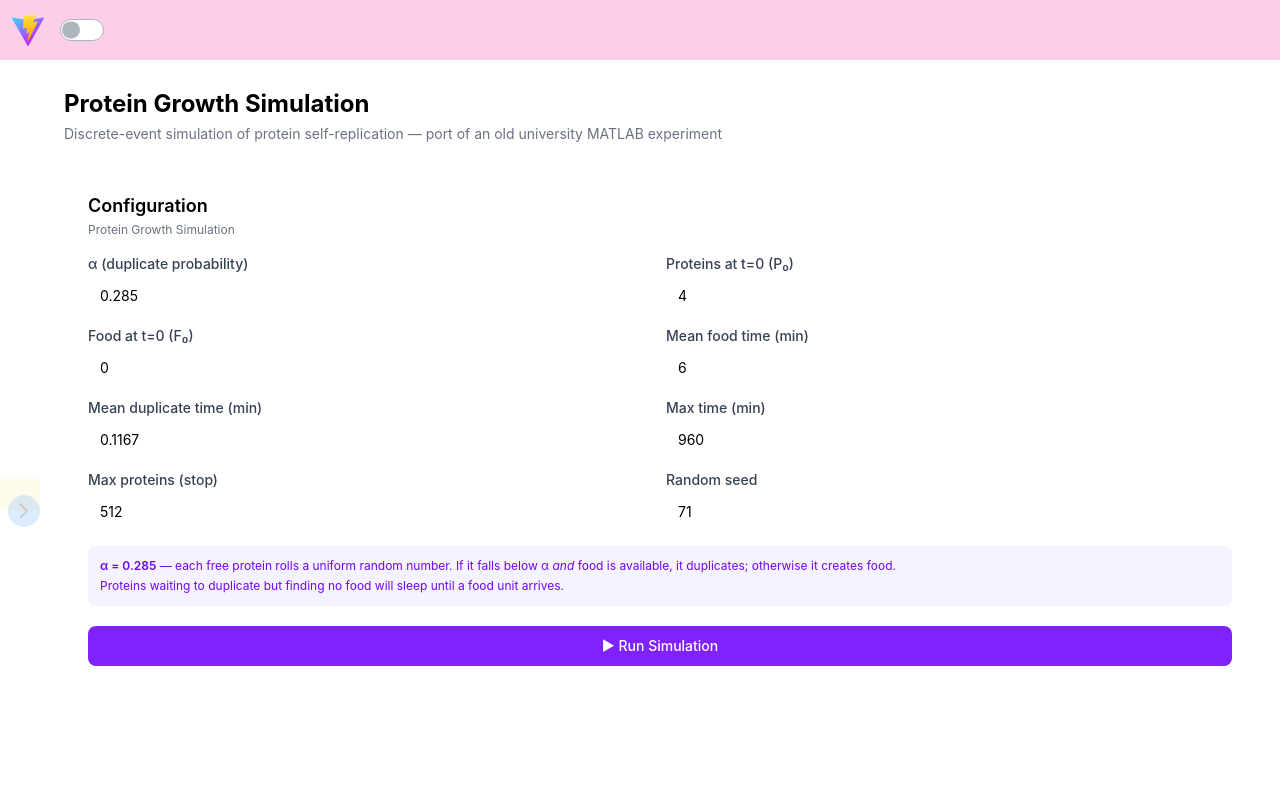
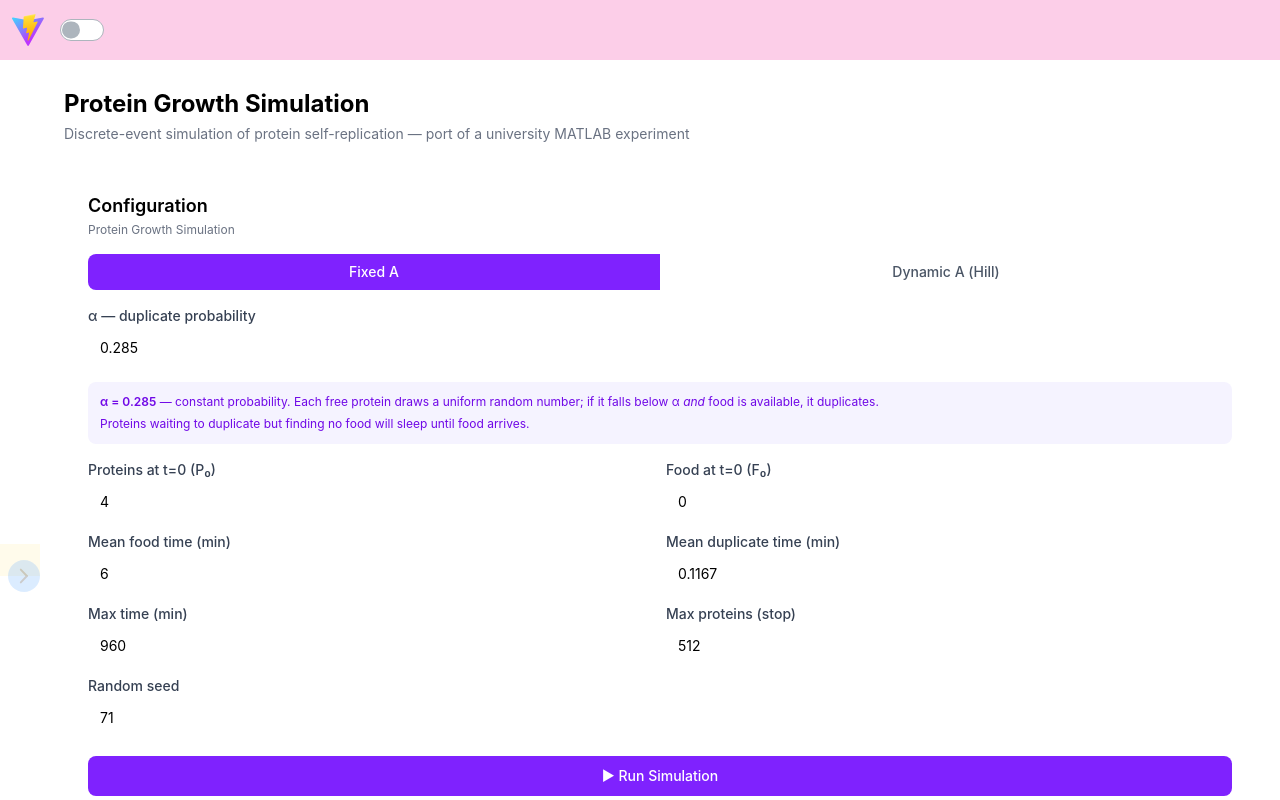
Before and after one commit to talkohavy/event-based-simulator, a React (Vite) app: page /base/proteins in a window 1280 px wide. Shown: the top 800 px of the page. Built offline with nearby package versions, Linux system fonts and the light colour scheme.

Commit message:
Protein Simulation Page: updated form

```diff
--- a/src/pages/Proteins/ProteinsPage.tsx
+++ b/src/pages/Proteins/ProteinsPage.tsx
@@ -2,6 +2,7 @@ import { useMemo, useState } from 'react';
 import { LineChart, type LineSeries } from '@talkohavy/charts';
 import { downsample } from '../Simulation/logic/utils/downsample';
 import { DEFAULT_PROTEINS_CONFIG, runProteinSimulation, type ProteinsConfig } from '../Simulation/presets/proteins';
+import type { AlphaMode } from '../Simulation/presets/proteins/types';
 import type { SimulationResults } from '@src/lib/simulation';
 
 const CARD = 'rounded-xl border border-gray-200 dark:border-gray-700 bg-white dark:bg-gray-900 p-6 shadow-sm';
@@ -41,6 +42,8 @@ function ConfigPanel({
     );
   }
 
+  const isDynamic = config.alphaMode === 'dynamic';
+
   return (
     <div className={`${CARD} flex flex-col gap-4`}>
       <div>
@@ -48,8 +51,56 @@ function ConfigPanel({
         <p className='text-xs text-gray-500 dark:text-gray-400 mt-0.5'>Protein Growth Simulation</p>
       </div>
 
+      {/* Alpha mode toggle */}
+      <div className='flex rounded-lg overflow-hidden border border-gray-300 dark:border-gray-600 text-sm font-medium'>
+        {(['fixed', 'dynamic'] as AlphaMode[]).map((mode) => (
+          <button
+            key={mode}
+            type='button'
+            onClick={() => onChange({ ...config, alphaMode: mode })}
+            className={`flex-1 py-2 transition-colors cursor-pointer capitalize ${
+              config.alphaMode === mode
+                ? 'bg-violet-600 text-white'
+                : 'bg-white dark:bg-gray-800 text-gray-600 dark:text-gray-300 hover:bg-gray-50 dark:hover:bg-gray-700'
+            }`}
+          >
+            {mode === 'fixed' ? 'Fixed α' : 'Dynamic α (Hill)'}
+          </button>
+        ))}
+      </div>
+
+      {/* Alpha fields */}
+      {!isDynamic ? (
+        <div>{field('α — duplicate probability', 'alpha', 0.01, 0)}</div>
+      ) : (
+        <div className='grid grid-cols-3 gap-3'>
+          {field('αSS (steady-state)', 'alphaSS', 0.01, 0)}
+          {field('h (Hill exponent)', 'hillH', 0.5, 0.5)}
+          {field('k (scaling factor)', 'hillK', 0.1, 0.1)}
+        </div>
+      )}
+
+      <div className='rounded-lg bg-violet-50 dark:bg-violet-950/30 border border-violet-200 dark:border-violet-800 p-3 text-xs text-violet-700 dark:text-violet-300 space-y-1'>
+        {isDynamic ? (
+          <>
+            <p className='font-semibold font-mono'>α = αSS / (1 + (P·k / F)^h)</p>
+            <p>
+              Alpha adapts at every decision — when food is scarce relative to proteins, α collapses toward 0,
+              shifting all effort into food production. When food is abundant, α rises toward αSS.
+            </p>
+          </>
+        ) : (
+          <p>
+            <span className='font-semibold'>α = {fmt(config.alpha, 3)}</span> — constant probability. Each free
+            protein draws a uniform random number; if it falls below α <em>and</em> food is available, it
+            duplicates.
+          </p>
+        )}
+        <p className='pt-0.5'>Proteins waiting to duplicate but finding no food will sleep until food arrives.</p>
+      </div>
+
+      {/* Common fields */}
       <div className='grid grid-cols-2 gap-3'>
-        {field('α (duplicate probability)', 'alpha', 0.01, 0)}
         {field('Proteins at t=0 (P₀)', 'proteinsStart', 1, 1)}
         {field('Food at t=0 (F₀)', 'foodStart', 1, 0)}
         {field('Mean food time (min)', 'meanFoodTime', 0.1, 0.01)}
@@ -57,14 +108,6 @@ function ConfigPanel({
         {field('Max time (min)', 'maxTime', 10, 1)}
         {field('Max proteins (stop)', 'maxProteins', 1, 2)}
         {field('Random seed', 'seed', 1, 0)}
-      </div>
-
-      <div className='rounded-lg bg-violet-50 dark:bg-violet-950/30 border border-violet-200 dark:border-violet-800 p-3 text-xs text-violet-700 dark:text-violet-300 space-y-1'>
-        <p>
-          <span className='font-semibold'>α = {fmt(config.alpha, 3)}</span> — each free protein rolls a uniform random
-          number. If it falls below α <em>and</em> food is available, it duplicates; otherwise it creates food.
-        </p>
-        <p>Proteins waiting to duplicate but finding no food will sleep until a food unit arrives.</p>
       </div>
 
       <button
@@ -82,15 +125,21 @@ function ConfigPanel({
 function SummaryPanel({ results, config }: { results: SimulationResults; config: ProteinsConfig }) {
   const { finalState, eventsProcessed, clock } = results;
 
+  const alphaRow =
+    config.alphaMode === 'dynamic'
+      ? { label: 'Final α (Hill)', value: fmt(finalState.currentAlpha, 4) }
+      : { label: 'α (fixed)', value: fmt(config.alpha, 4) };
+
   const rows = [
     { label: 'Final protein count (P)', value: String(finalState.proteins) },
     { label: 'Final food count (F)', value: String(finalState.food) },
     { label: 'Sleeping proteins at end', value: String(finalState.sleeping) },
+    alphaRow,
+    { label: 'Doublings from P₀', value: fmt(Math.log2(finalState.proteins / config.proteinsStart), 2) },
+    { label: 'Avg P (time-weighted)', value: fmt(results.timeWeightedAverages.proteins ?? 0, 3) },
+    { label: 'Avg F (time-weighted)', value: fmt(results.timeWeightedAverages.food ?? 0, 3) },
     { label: 'Events processed', value: String(eventsProcessed) },
     { label: 'Final clock (min)', value: fmt(clock, 3) },
-    { label: 'Doublings from P₀', value: fmt(Math.log2(finalState.proteins / config.proteinsStart), 2) },
-    { label: 'Avg F (time-weighted)', value: fmt(results.timeWeightedAverages.food ?? 0, 3) },
-    { label: 'Avg P (time-weighted)', value: fmt(results.timeWeightedAverages.proteins ?? 0, 3) },
   ];
 
   return (
@@ -138,35 +187,47 @@ export default function ProteinsPage() {
 
     const rawProteins = results.timedStats.proteins ?? [];
     const rawFood = results.timedStats.food ?? [];
+    const rawAlpha = results.timedStats.alpha ?? [];
 
-    const proteinSampled =
-      rawProteins.length > MAX_CHART_POINTS ? downsample(rawProteins, MAX_CHART_POINTS) : rawProteins;
-    const foodSampled = rawFood.length > MAX_CHART_POINTS ? downsample(rawFood, MAX_CHART_POINTS) : rawFood;
+    const sample = <T,>(arr: T[]) => (arr.length > MAX_CHART_POINTS ? downsample(arr, MAX_CHART_POINTS) : arr);
 
-    return [
+    const series: Array<LineSeries> = [
       {
         name: 'Proteins (P)',
-        data: proteinSampled.map((pt) => ({ x: pt.time, y: pt.value })),
+        data: sample(rawProteins).map((pt) => ({ x: pt.time, y: pt.value })),
         color: '#7c3aed',
         lineWidth: 2,
         dots: { r: 0 },
       },
       {
         name: 'Food (F)',
-        data: foodSampled.map((pt) => ({ x: pt.time, y: pt.value })),
+        data: sample(rawFood).map((pt) => ({ x: pt.time, y: pt.value })),
         color: '#059669',
         lineWidth: 2,
         dots: { r: 0 },
       },
     ];
-  }, [results]);
+
+    if (config.alphaMode === 'dynamic' && rawAlpha.length > 0) {
+      series.push({
+        name: 'α (dynamic)',
+        data: sample(rawAlpha).map((pt) => ({ x: pt.time, y: pt.value })),
+        color: '#d97706',
+        lineWidth: 1.5,
+        isDashed: true,
+        dots: { r: 0 },
+      });
+    }
+
+    return series;
+  }, [results, config.alphaMode]);
 
   return (
     <div className='size-full flex flex-col gap-6 overflow-auto p-6'>
       <div>
         <h1 className='text-2xl font-bold'>Protein Growth Simulation</h1>
         <p className='mt-1 text-sm text-gray-500 dark:text-gray-400'>
-          Discrete-event simulation of protein self-replication — port of an old university MATLAB experiment
+          Discrete-event simulation of protein self-replication — port of a university MATLAB experiment
         </p>
       </div>
 
@@ -194,7 +255,10 @@ export default function ProteinsPage() {
               lines: { hideDots: true },
               tooltip: {
                 xValueFormatter: (v) => `t = ${Number(v).toFixed(2)} min`,
-                yValueFormatter: (v) => String(Math.round(v)),
+                yValueFormatter: (v) => {
+                  const n = Number(v);
+                  return n < 1 ? n.toFixed(4) : String(Math.round(n));
+                },
               },
             }}
             className='rounded-lg border p-4 font-thin'
```
